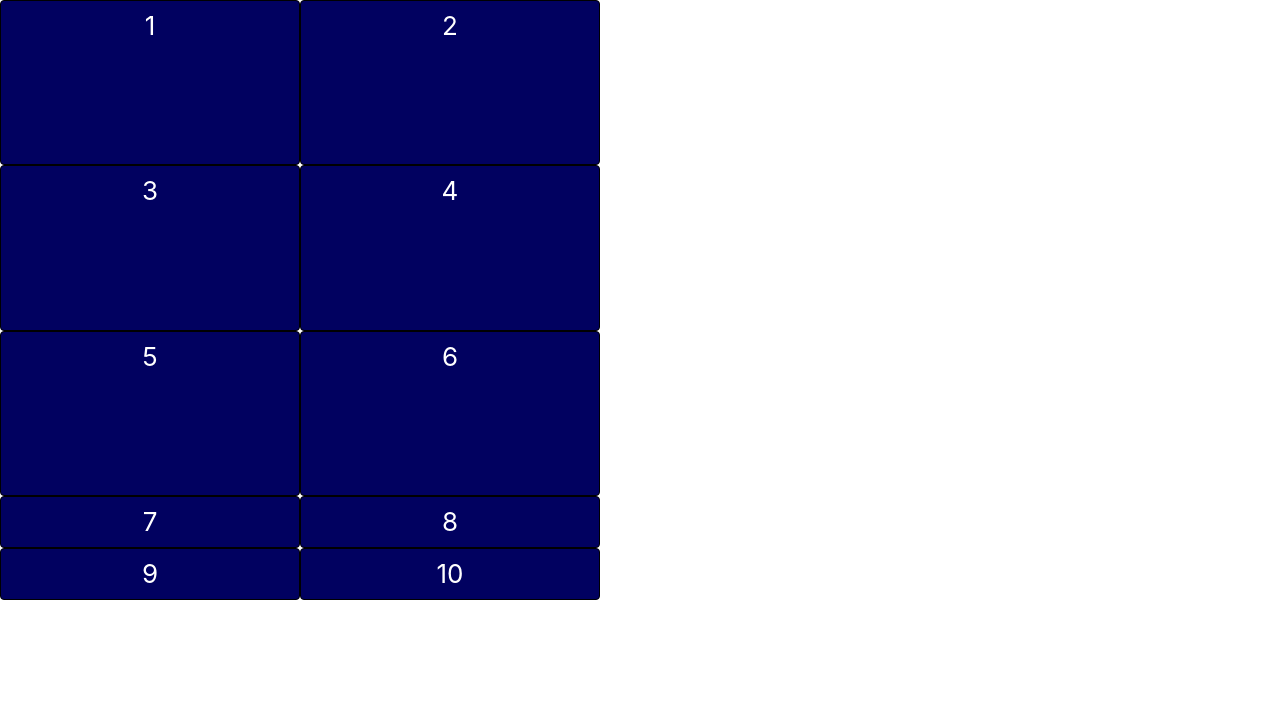
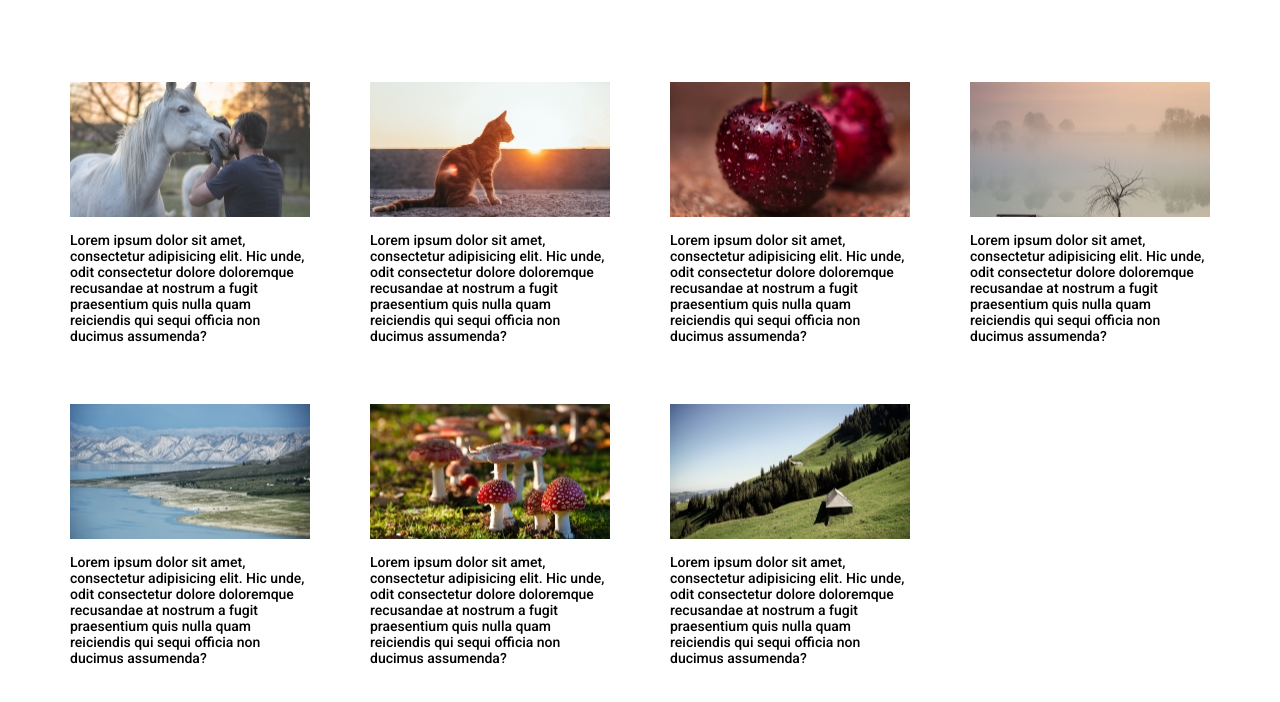
Before and after one commit to vase3k/grid, a website: page src/index.html in a window 1280 px wide. Drawn offline with Linux system fonts and the light colour scheme.

Commit message:
77 grid colomns template

```diff
--- a/src/index.html
+++ b/src/index.html
@@ -5,22 +5,62 @@
     <meta charset="UTF-8">
     <meta name="viewport" content="width=device-width, initial-scale=1.0">
     <title>grid</title>
+    <link
+        href="https://fonts.googleapis.com/css2?family=Roboto:ital,wght@0,100;0,300;0,400;0,500;0,700;0,900;1,100;1,300;1,400;1,500;1,700;1,900&display=swap"
+        rel="stylesheet">
     <link rel="stylesheet" href="./css/style.min.css">
 </head>
 
 <body>
-    <div class="grid-container">
-        <div class="grid-elem">1</div>
-        <div class="grid-elem">2</div>
-        <div class="grid-elem">3</div>
-        <div class="grid-elem">4</div>
-        <div class="grid-elem">5</div>
-        <div class="grid-elem">6</div>
-        <div class="grid-elem">7</div>
-        <div class="grid-elem">8</div>
-        <div class="grid-elem">9</div>
-        <div class="grid-elem">10</div>
-    </div>
+    <section class="gallery">
+        <div class="container">
+            <div class="gallery__wrapper">
+                <div class="gallery__item">
+                    <img src="./img/arabian-horse.jpeg" alt="img">
+                    <div class="gallery__text">Lorem ipsum dolor sit amet, consectetur adipisicing elit. Hic unde, odit
+                        consectetur dolore doloremque recusandae at nostrum a fugit praesentium quis nulla quam
+                        reiciendis qui sequi officia non ducimus assumenda?</div>
+                </div>
+                <div class="gallery__item">
+                    <img src="./img/cat.jpeg" alt="img">
+                    <div class="gallery__text">Lorem ipsum dolor sit amet, consectetur adipisicing elit. Hic unde, odit
+                        consectetur dolore doloremque recusandae at nostrum a fugit praesentium quis nulla quam
+                        reiciendis qui sequi officia non ducimus assumenda?</div>
+                </div>
+                <div class="gallery__item">
+                    <img src="./img/cherries.jpeg" alt="img">
+                    <div class="gallery__text">Lorem ipsum dolor sit amet, consectetur adipisicing elit. Hic unde, odit
+                        consectetur dolore doloremque recusandae at nostrum a fugit praesentium quis nulla quam
+                        reiciendis qui sequi officia non ducimus assumenda?</div>
+                </div>
+                <div class="gallery__item">
+                    <img src="./img/fog.jpeg" alt="img">
+                    <div class="gallery__text">Lorem ipsum dolor sit amet, consectetur adipisicing elit. Hic unde, odit
+                        consectetur dolore doloremque recusandae at nostrum a fugit praesentium quis nulla quam
+                        reiciendis qui sequi officia non ducimus assumenda?</div>
+                </div>
+                <div class="gallery__item">
+                    <img src="./img/kyrgyzstan.jpeg" alt="img">
+                    <div class="gallery__text">Lorem ipsum dolor sit amet, consectetur adipisicing elit. Hic unde, odit
+                        consectetur dolore doloremque recusandae at nostrum a fugit praesentium quis nulla quam
+                        reiciendis qui sequi officia non ducimus assumenda?</div>
+                </div>
+                <div class="gallery__item">
+                    <img src="./img/mushroom.jpeg" alt="img">
+                    <div class="gallery__text">Lorem ipsum dolor sit amet, consectetur adipisicing elit. Hic unde, odit
+                        consectetur dolore doloremque recusandae at nostrum a fugit praesentium quis nulla quam
+                        reiciendis qui sequi officia non ducimus assumenda?</div>
+                </div>
+                <div class="gallery__item">
+                    <img src="./img/switzerland.jpeg" alt="img">
+                    <div class="gallery__text">Lorem ipsum dolor sit amet, consectetur adipisicing elit. Hic unde, odit
+                        consectetur dolore doloremque recusandae at nostrum a fugit praesentium quis nulla quam
+                        reiciendis qui sequi officia non ducimus assumenda?</div>
+                </div>
+            </div>
+        </div>
+        </div>
+    </section>
 </body>
 
 </html>
--- a/src/sass/style.sass
+++ b/src/sass/style.sass
@@ -1,18 +1,24 @@
 @import "libs/bootstrap-reboot.min"
 
-.grid
-    &-container
-        width: 600px
-        height: 600px
+.gallery
+    max-width: 1920px
+    height: 750px
+    padding: 82px 0 88px
+    .container
+        width: 1140px
+        margin: 0 auto
+    &__wrapper
         display: grid
-        grid-template-columns: repeat(2, 1fr)
-        grid-template-rows: repeat(3, 1fr)
-    &-elem
-        //height: 50px
-        background-color: rgba(1, 1, 96, 1)
-        color: #fff
-        line-height: 50px
-        text-align: center
-        font-size: 26px
-        border: 1px solid #000
-        border-radius: 4px
+        grid-template-columns: repeat(4, 1fr)
+        grid-template-rows: repeat(2, 1fr)
+        grid-auto-rows: 1fr
+        gap: 60px
+        img
+            width: 100%
+    &__text
+        margin-top: 15px
+        color: rgb(0, 0, 0)
+        font-family: Roboto
+        font-size: 14px
+        font-weight: 500
+        line-height: 16px
```
Also changed, not shown: src/css/style.min.css, src/img/arabian-horse.jpeg (added), src/img/cat.jpeg (added), src/img/cherries.jpeg (added), src/img/fog.jpeg (added), src/img/kyrgyzstan.jpeg (added), src/img/mushroom.jpeg (added), src/img/switzerland.jpeg (added).
